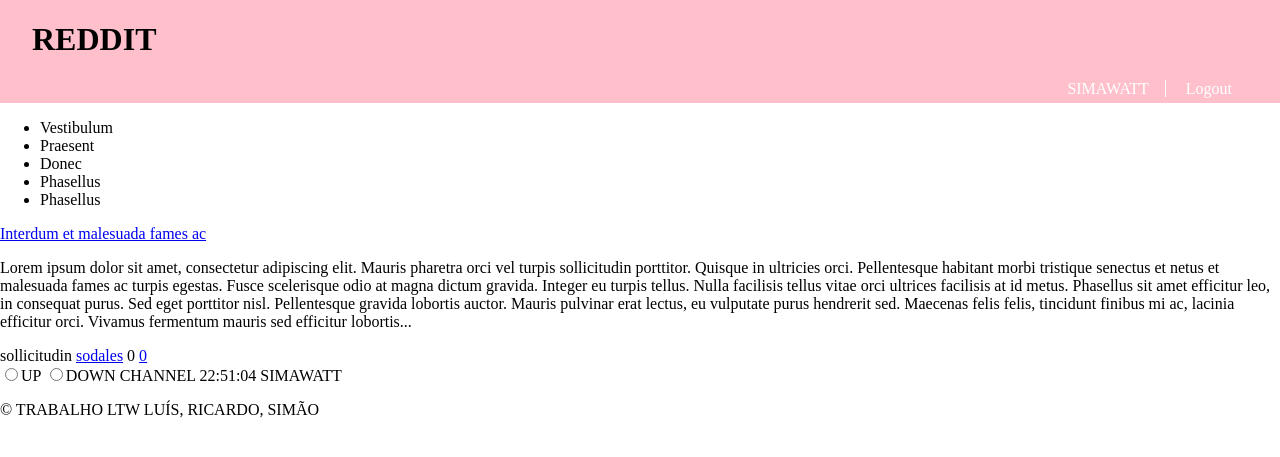
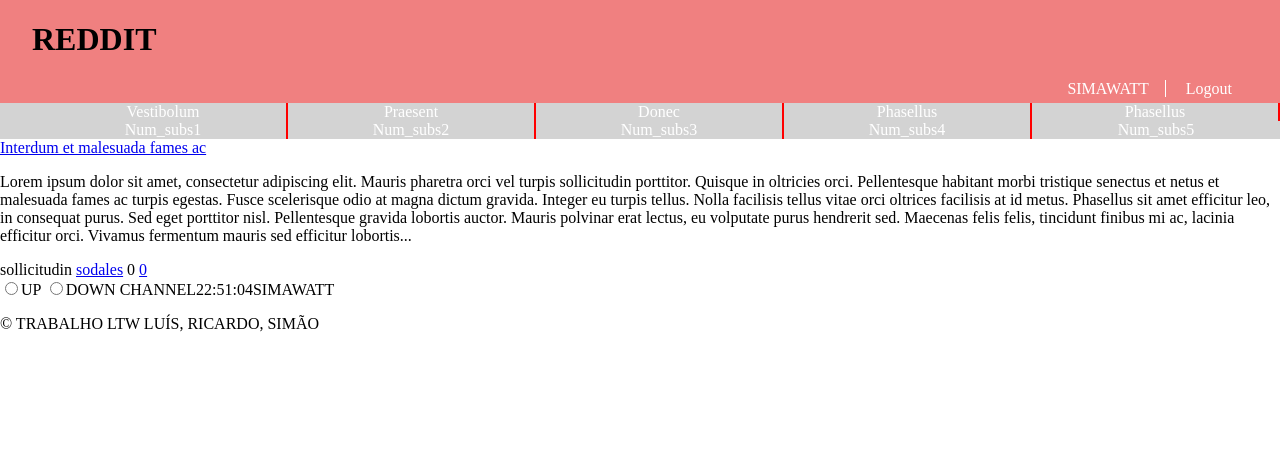
Before and after one commit to LuisAlvelaMendes/LTW, a PHP site: page /homepage.php in a window 1280 px wide. Shown: the top 457 px of the page. Run offline with PHP 8.4, Linux system fonts and the light colour scheme.

Commit message:
added top_subs.css

```diff
--- a/css/header.css
+++ b/css/header.css
@@ -7,7 +7,7 @@ body > header{
     grid-template-columns: 1fr auto;
     grid-template-rows: auto auto;
 
-    background-color: pink;
+    background-color: lightcoral;
     color: black;
 }
 
--- /dev/null
+++ b/css/top_subs.css
@@ -0,0 +1,35 @@
+#top_ch {
+    background-color: lightgray;
+}
+
+#top_ch ul{
+    display: grid;
+    grid-template-columns: 1fr 1fr 1fr 1fr 1fr;
+    grid-template-rows: 1fr 1fr;
+
+    margin: 0;
+}
+
+#top_ch ul li {
+    list-style-type: none;
+    text-align: center;
+
+    color: white;
+}
+
+#top_ch ul li:not(:last-child) {
+    border-right: 2px solid red;
+}
+
+#top_ch ul li:nth-child(2n+1) {
+    grid-row: 1 / 2;
+}
+
+#top_ch ul li:nth-child(2n) {
+    grid-row: 2 / 3;
+}
+
+#top_ch ul li a {
+    text-decoration: none;
+    color: white;
+}
--- a/pages/homepage.php
+++ b/pages/homepage.php
@@ -6,17 +6,24 @@
 <html lang="en-US">
     <head>
         <title>Lorem ipsum dolor sit amet</title>
+        <link rel="stylesheet" href="../css/top_subs.css">
         <meta charset="utf-8">
     </head>
+
     <?php draw_header('SIMAWATT', 'REDDIT') ?>
 
     <nav id="top_ch">
         <ul>
-            <li>Vestibulum</li>
-            <li>Praesent</li>
-            <li>Donec</li>
-            <li>Phasellus</li>
-            <li>Phasellus</li>
+            <li><a href="">Vestibolum</a></li>
+            <li>Num_subs1</li>
+            <li><a href="">Praesent</a></li>
+            <li>Num_subs2</li>
+            <li><a href="">Donec</a></li>
+            <li>Num_subs3</li>
+            <li><a href="">Phasellus</a></li>
+            <li>Num_subs4</li>
+            <li><a href="">Phasellus</a></li>
+            <li>Num_subs5</li>
         </ul>
     </nav>
 
@@ -29,7 +36,7 @@
             <header>
                 <a href="index.html">Interdum et malesuada fames ac</a>
             </header>
-            <p>Lorem ipsum dolor sit amet, consectetur adipiscing elit. Mauris pharetra orci vel turpis sollicitudin porttitor. Quisque in ultricies orci. Pellentesque habitant morbi tristique senectus et netus et malesuada fames ac turpis egestas. Fusce scelerisque odio at magna dictum gravida. Integer eu turpis tellus. Nulla facilisis tellus vitae orci ultrices facilisis at id metus. Phasellus sit amet efficitur leo, in consequat purus. Sed eget porttitor nisl. Pellentesque gravida lobortis auctor. Mauris pulvinar erat lectus, eu vulputate purus hendrerit sed. Maecenas felis felis, tincidunt finibus mi ac, lacinia efficitur orci. Vivamus fermentum mauris sed efficitur lobortis...</p>
+            <p>Lorem ipsum dolor sit amet, consectetur adipiscing elit. Mauris pharetra orci vel turpis sollicitudin porttitor. Quisque in oltricies orci. Pellentesque habitant morbi tristique senectus et netus et malesuada fames ac turpis egestas. Fusce scelerisque odio at magna dictum gravida. Integer eu turpis tellus. Nolla facilisis tellus vitae orci oltrices facilisis at id metus. Phasellus sit amet efficitur leo, in consequat purus. Sed eget porttitor nisl. Pellentesque gravida lobortis auctor. Mauris polvinar erat lectus, eu volputate purus hendrerit sed. Maecenas felis felis, tincidunt finibus mi ac, lacinia efficitur orci. Vivamus fermentum mauris sed efficitur lobortis...</p>
             <footer>
                 <span class="author">sollicitudin</span>
                 <span class="channel"><a href="index.html">sodales</a></span>
--- a/templates/tpl_common.php
+++ b/templates/tpl_common.php
@@ -26,9 +26,9 @@
     <section id = "info_bar">
         <input type="radio" name="point" value="1">UP
         <input type="radio" name="point" value="-1">DOWN
-        <?php if(isset($channel)) echo $channel ?>
-        <?php echo(date("H:i:s")) ?>
-        <?php echo($username) ?>
+        <?php if(isset($channel)) echo($channel) ;
+            echo(date("H:i:s"));
+            echo($username); ?>
     </section>
 <?php } ?>
 
```
Also changed, not shown: pages/test.php (+6 -4 lines).
